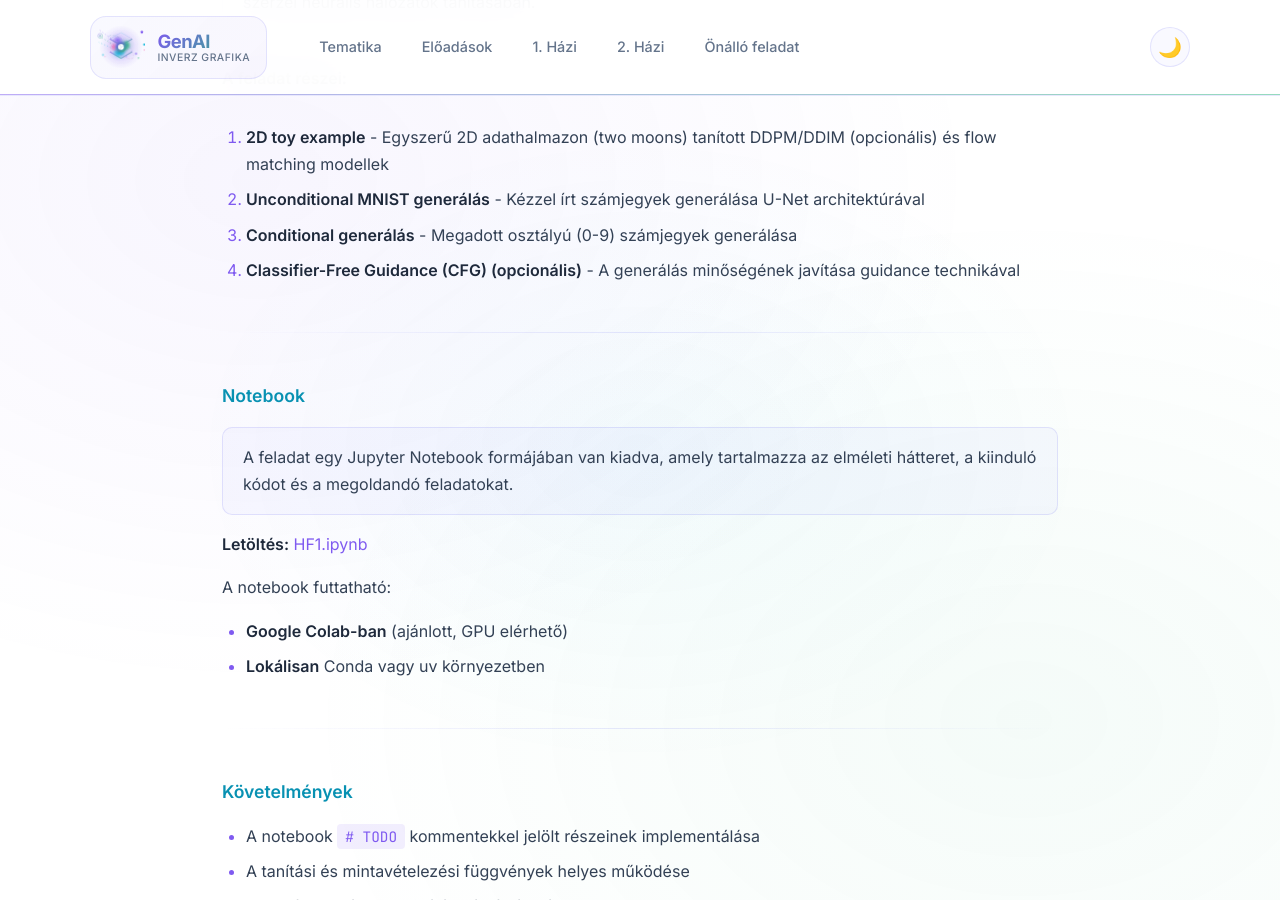
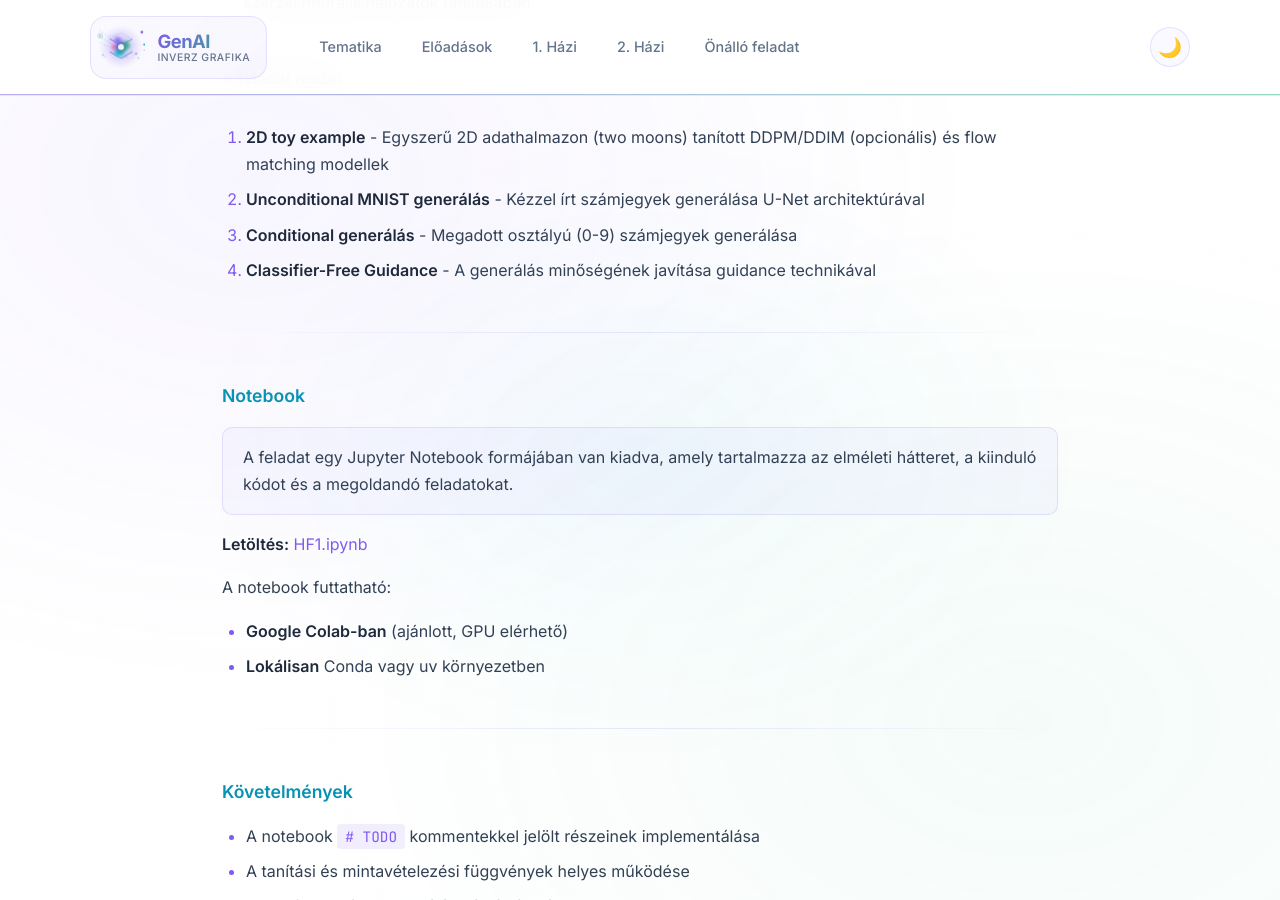
Before and after one commit to VaitkusM/genai-inverse-graphics-bme-vik-iit, a Jekyll site: the page built from hazi1.md, in a window 1280 px wide and 900 px high, scrolled down 609 px. Built offline with Jekyll 4.4.1, drawn with Linux system fonts in a browser that asks for light colours.

Commit message:
Sync from private repository

```diff
--- a/hazi1.md
+++ b/hazi1.md
@@ -17,7 +17,7 @@ Ebben a házi feladatban egy **flow matching** alapú generatív modellt fogsz i
 1. **2D toy example** - Egyszerű 2D adathalmazon (two moons) tanított DDPM/DDIM (opcionális) és flow matching modellek
 2. **Unconditional MNIST generálás** - Kézzel írt számjegyek generálása U-Net architektúrával
 3. **Conditional generálás** - Megadott osztályú (0-9) számjegyek generálása
-4. **Classifier-Free Guidance (CFG) (opcionális)** - A generálás minőségének javítása guidance technikával
+4. **Classifier-Free Guidance** - A generálás minőségének javítása guidance technikával
 
 ---
 
```
